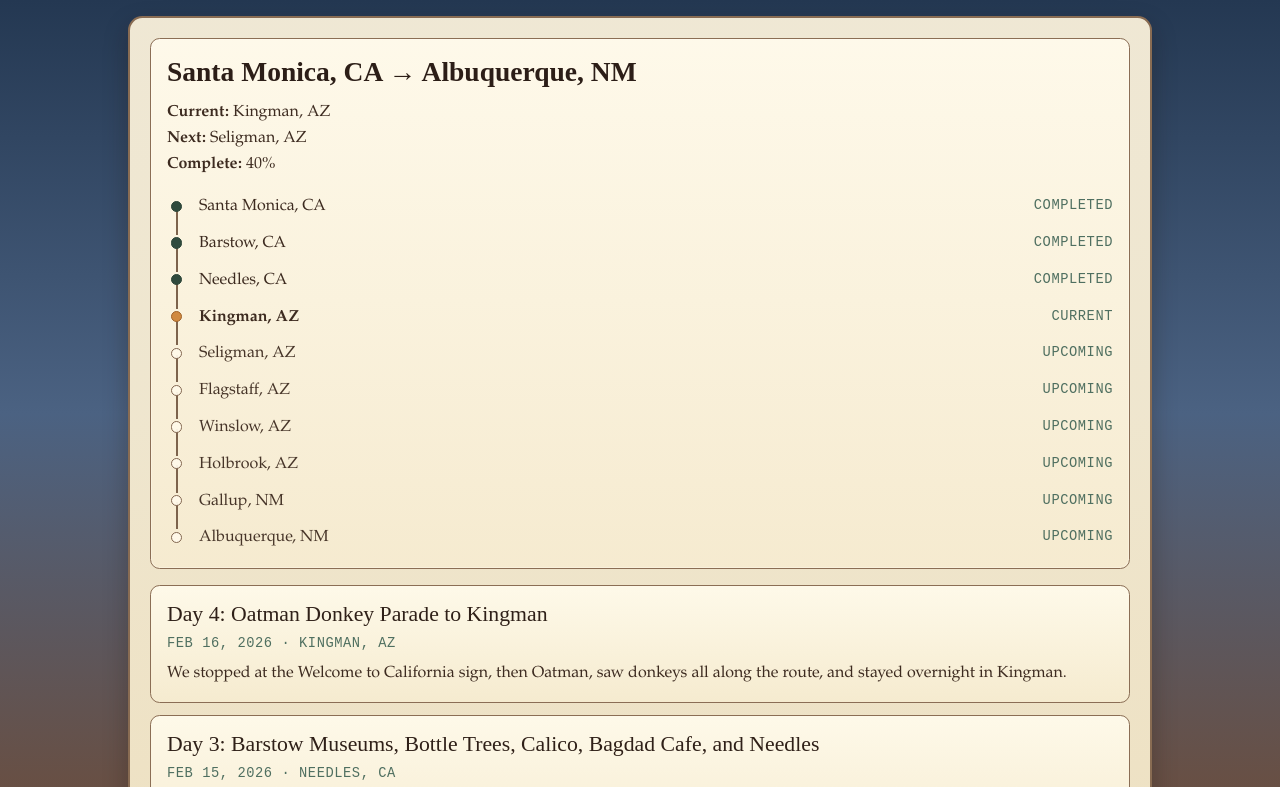
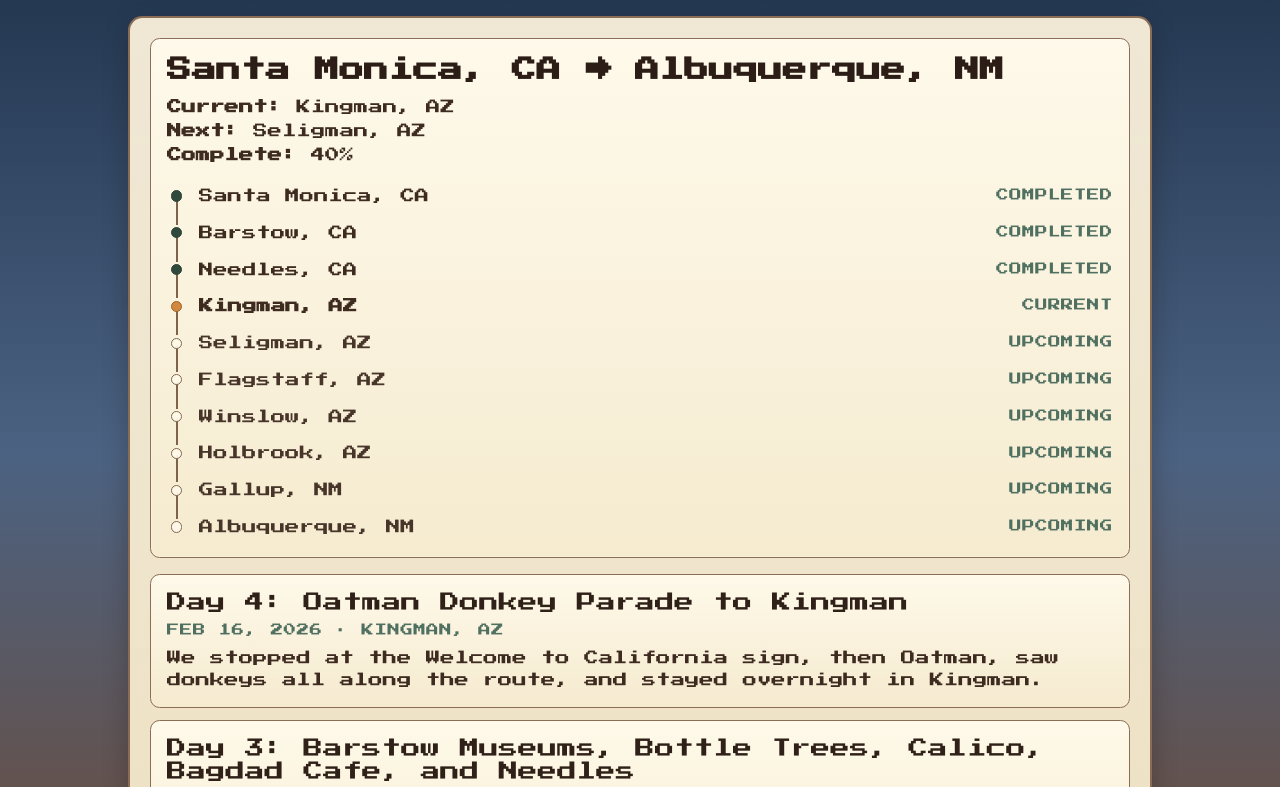
Before and after one commit to davidyen1124/route66-diary, an Astro site: page /blog in a window 1280 px wide. Shown: the top 787 px of the page. Built offline with nearby package versions, Linux system fonts and the light colour scheme; Astro itself is replaced by a stand-in of ours; a web font is replaced by a local one.

Commit message:
Use Press Start 2P site font

```diff
--- a/src/components/BaseHead.astro
+++ b/src/components/BaseHead.astro
@@ -32,8 +32,7 @@ const { title, description, image = FallbackImage } = Astro.props;
 <meta name="generator" content={Astro.generator} />
 
 <!-- Font preloads -->
-<link rel="preload" href="/fonts/atkinson-regular.woff" as="font" type="font/woff" crossorigin />
-<link rel="preload" href="/fonts/atkinson-bold.woff" as="font" type="font/woff" crossorigin />
+<link rel="preload" href="/fonts/press-start-2p.ttf" as="font" type="font/ttf" crossorigin />
 
 <!-- Canonical URL -->
 <link rel="canonical" href={canonicalURL} />
--- a/src/styles/global.css
+++ b/src/styles/global.css
@@ -1,4 +1,15 @@
+@font-face {
+  font-family: "Press Start 2P";
+  src: url("/fonts/press-start-2p.ttf") format("truetype");
+  font-display: swap;
+  font-style: normal;
+  font-weight: 400;
+}
+
 :root {
+  --font-oregon: "Press Start 2P", ui-monospace, SFMono-Regular, Menlo, Monaco, Consolas,
+    "Liberation Mono", "Courier New", monospace;
+
   --sky-top: #243852;
   --sky-mid: #4b6282;
   --ground: #6d4c39;
@@ -22,16 +33,16 @@
   --radius-1: 0.6rem;
   --radius-2: 0.9rem;
 
-  --font-body: "Iowan Old Style", "Baskerville", "Palatino Linotype", serif;
-  --font-display: "Rockwell", "American Typewriter", serif;
-  --font-accent: "Courier New", monospace;
+  --font-body: var(--font-oregon);
+  --font-display: var(--font-oregon);
+  --font-accent: var(--font-oregon);
 
-  --text-xs: clamp(0.78rem, 0.76rem + 0.2vw, 0.86rem);
-  --text-sm: clamp(0.92rem, 0.88rem + 0.28vw, 1rem);
-  --text-base: clamp(1rem, 0.96rem + 0.34vw, 1.1rem);
-  --text-lg: clamp(1.18rem, 1.08rem + 0.62vw, 1.36rem);
-  --text-xl: clamp(1.36rem, 1.2rem + 1.06vw, 1.72rem);
-  --text-2xl: clamp(1.58rem, 1.36rem + 1.45vw, 2.04rem);
+  --text-xs: clamp(0.7rem, 0.68rem + 0.2vw, 0.78rem);
+  --text-sm: clamp(0.82rem, 0.8rem + 0.28vw, 0.9rem);
+  --text-base: clamp(0.9rem, 0.86rem + 0.34vw, 1rem);
+  --text-lg: clamp(1.04rem, 0.96rem + 0.62vw, 1.22rem);
+  --text-xl: clamp(1.2rem, 1.06rem + 1.06vw, 1.54rem);
+  --text-2xl: clamp(1.38rem, 1.18rem + 1.45vw, 1.84rem);
 
   --meta-letter-spacing: 0.04em;
 
```
